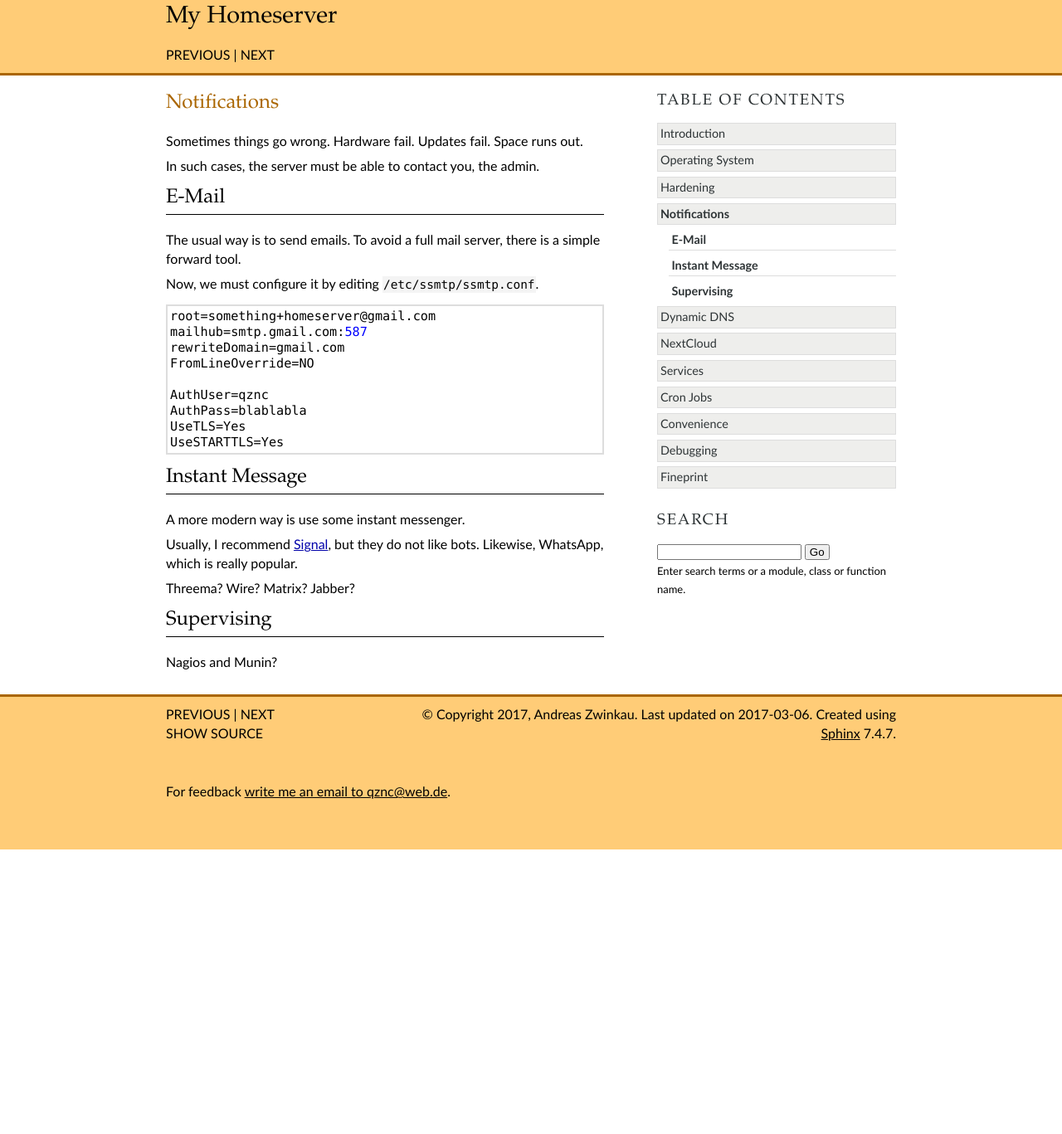
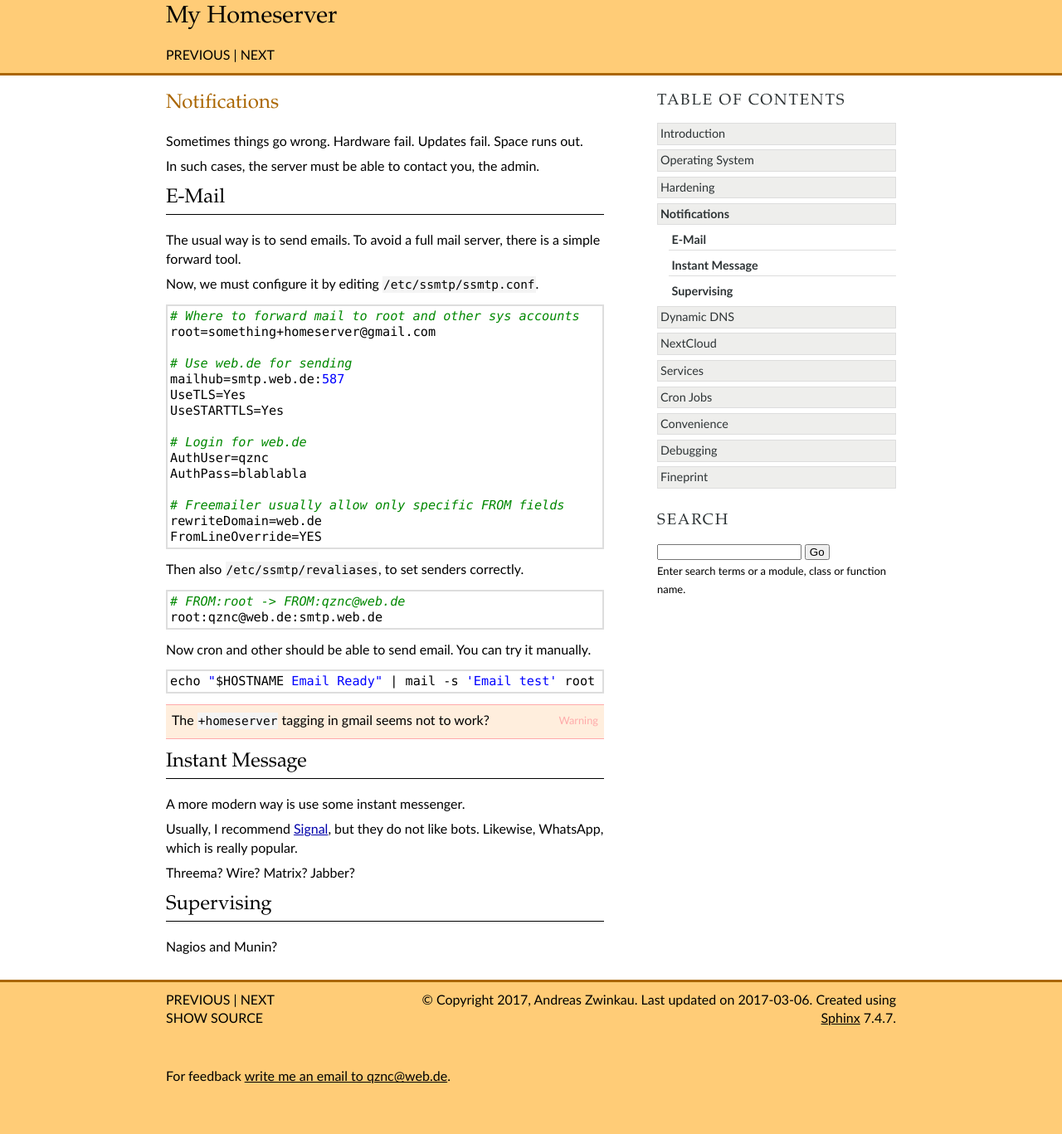
Before and after one commit to qznc/my-homeserver, a Sphinx documentation site: the page built from source/notifications.rst, in a window 1280 px wide. Shown: the whole page at 83% size. Built offline with Sphinx 7.4.7, drawn with Linux system fonts in a browser that asks for light colours; before the commit the page ends 1024 px from its top, so only the background shows below that.

Commit message:
More on ssmtp

```diff
--- a/source/notifications.rst
+++ b/source/notifications.rst
@@ -17,22 +17,46 @@ To avoid a full mail server, there is a simple forward tool.
 
 .. highlight:: sh
 
-   apt install ssmtp
+   apt install ssmtp mailutils
 
 Now, we must configure it by editing ``/etc/ssmtp/ssmtp.conf``.
 
 .. code::
 
+   # Where to forward mail to root and other sys accounts
    root=something+homeserver@gmail.com
-   mailhub=smtp.gmail.com:587
-   rewriteDomain=gmail.com
-   FromLineOverride=NO
 
-   AuthUser=qznc
-   AuthPass=blablabla
+   # Use web.de for sending
+   mailhub=smtp.web.de:587
    UseTLS=Yes
    UseSTARTTLS=Yes
 
+   # Login for web.de
+   AuthUser=qznc
+   AuthPass=blablabla
+
+   # Freemailer usually allow only specific FROM fields
+   rewriteDomain=web.de
+   FromLineOverride=YES
+
+Then also ``/etc/ssmtp/revaliases``,
+to set senders correctly.
+
+.. code::
+
+   # FROM:root -> FROM:qznc@web.de
+   root:qznc@web.de:smtp.web.de
+
+Now cron and other should be able to send email.
+You can try it manually.
+
+.. code:: sh
+
+   echo "$HOSTNAME Email Ready" | mail -s 'Email test' root
+
+.. warning::
+
+   The ``+homeserver`` tagging in gmail seems not to work?
 
 Instant Message
 ---------------
```
